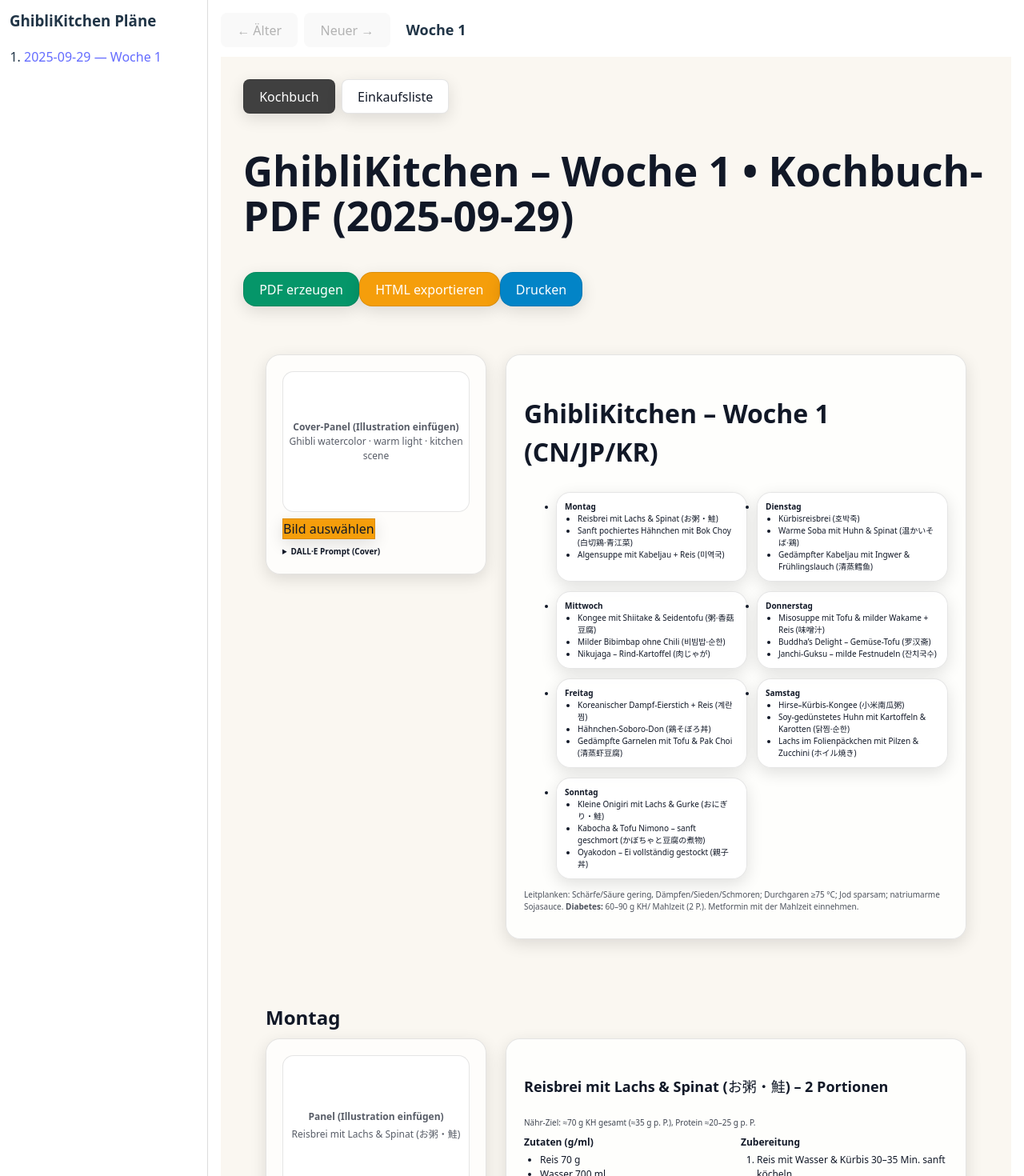
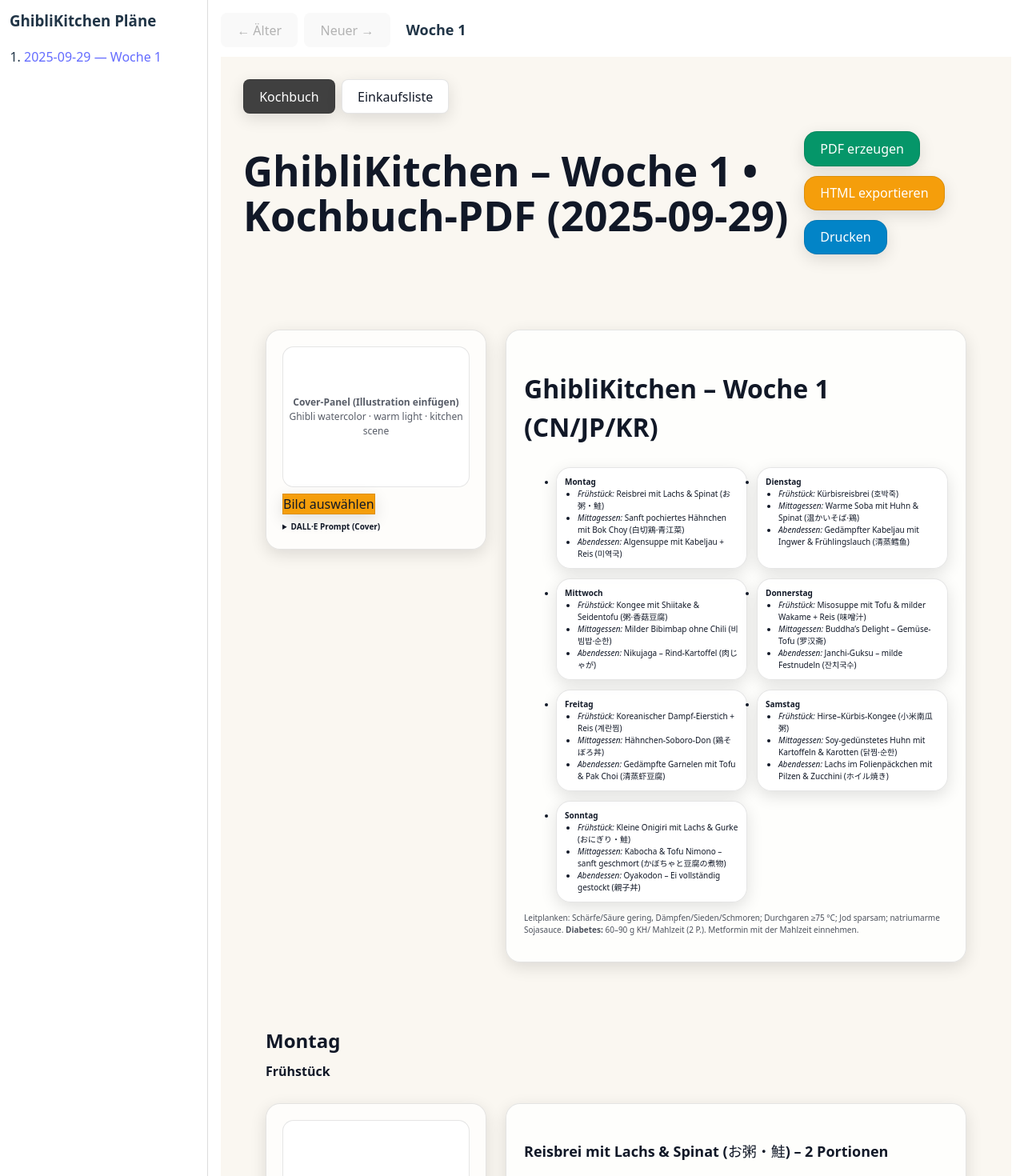
Before and after one commit to aeon022/ghibli-kitchen-viewer, a React (Vite) app: page /#/plan/woche-1-2025-09-29 in a window 1280 px wide. Shown: the top 1470 px of the page at 80% size. Built offline with nearby package versions, Linux system fonts and the light colour scheme.

Commit message:
plan design

```diff
--- a/src/plans/Woche-1-2025-09-29.jsx
+++ b/src/plans/Woche-1-2025-09-29.jsx
@@ -5,10 +5,11 @@
  * GhibliKitchen – Woche 1 (CN/JP/KR) – JSX Edition
  * - Pläne immer .jsx
  * - PDF-Link erscheint nach Erzeugung unter dem Plan
- * - A4 Querformat, höhere Auflösung (html2canvas.scale = 3), .page-Wrapper für saubere Seiten/Pagebreaks
- * - Kochbuch-Tab: Layout-Hinweis NICHT anzeigen (internes Prompt-Template)
- * - Mehr Abstand unter den Action-Knöpfen
+ * - A4 Querformat, leserlich (scale=3, saubere .page-Seiten)
+ * - Kochbuch-Layout-Hinweis NICHT anzeigen (internes Prompt-Template)
+ * - Mehr Abstand unter & zwischen den Action-Knöpfen
  * - Mittag: kein Metformin-Reminder; Einkaufsliste: ohne Metformin-Hinweis im Footer
+ * - Überschriften je Mahlzeit: Frühstück / Mittagessen / Abendessen
  */
 
 export const meta = {
@@ -43,6 +44,8 @@
 }
 const FILE_BASE = `Woche 1 ${formatYMD()}`;
 const isMiddayId = (id = "") => /-m$/.test(id);
+const mealLabel = (id="") =>
+  id.endsWith("-f") ? "Frühstück" : id.endsWith("-m") ? "Mittagessen" : "Abendessen";
 
 /* ---------------- Prompt-Header (intern, nicht im UI) ---------------- */
 const PROMPT_HEADER =
@@ -209,7 +212,7 @@
   { name: "Algen, Brühen & Würze", items: [["Wakame (getrocknet)","9 g"],["Miso hell","20 g"],["Sojasauce natriumarm","150 ml"],["Sesamöl","10 ml"],["Speisestärke","10 g"],["Hühnerfond ungesalzen","800 ml"],["Kombu/Dashi (mild) für Brühen","≈4,6 L"],["Salz (Prisen) & Zucker (opt.)","–"]] },
 ];
 
-/* ---------------- html2pdf Helper (höhere Auflösung + saubere Pagebreaks) ---------------- */
+/* ---------------- html2pdf Helper (robust gegen leere Seiten) ---------------- */
 function useHtml2Pdf() {
   const ensureScript = (src, check) =>
     new Promise((resolve, reject) => {
@@ -226,23 +229,33 @@
       "https://cdn.jsdelivr.net/npm/html2pdf.js@0.10.1/dist/html2pdf.bundle.min.js",
       () => !!window.html2pdf
     );
+
+    // Dimensionen des Elements (für html2canvas)
+    const w = el.scrollWidth || el.clientWidth || 1123;
+    const h = el.scrollHeight || el.clientHeight || 794;
+
     const merged = {
       margin: [24, 28, 24, 28],
       image: { type: "jpeg", quality: 0.97 },
       html2canvas: {
-        scale: 3, // höhere Renderauflösung für Lesbarkeit
+        scale: 3,
         useCORS: true,
         backgroundColor: COLORS.pageBg,
-        foreignObjectRendering: true,
-        preferCanvas: false,
+        foreignObjectRendering: false, // stabiler in Safari/iOS
         letterRendering: true,
+        windowWidth: w,
+        windowHeight: h,
+        scrollX: 0,
+        scrollY: -window.scrollY,
       },
       jsPDF: { unit: "pt", format: "a4", orientation: "landscape" },
-      // Pagebreaks exakt an .page-Container-Grenzen:
-      pagebreak: { mode: ["css","legacy"], before: [".page"], after: [".page"], avoid: [".avoid-break"] },
+      // Nur "after", damit keine leere erste Seite entsteht:
+      pagebreak: { mode: ["css","legacy"], after: [".page"], avoid: [".avoid-break"] },
       ...opt,
     };
-    const worker = window.html2pdf().from(el).set(merged).toPdf();
+
+    const worker = window.html2pdf().from(el).set(merged);
+    await worker.toPdf(); // sicherstellen, dass gerendert wurde
     const blob = await worker.output("blob");
     const url = URL.createObjectURL(blob);
     return { blob, url };
@@ -260,20 +273,20 @@
     borderRadius: 16,
   };
   return (
-    <div className="print:hidden" style={{ color: COLORS.text, marginBottom: 16 }}>
-      <div className="flex items-center justify-between gap-2">
+    <div className="print:hidden" style={{ color: COLORS.text, marginBottom: 24 }}>
+      <div style={{ display:"flex", alignItems:"center", justifyContent:"space-between", gap:12 }}>
         <div>
           <h1 className="text-2xl font-semibold">{title}</h1>
           {!!subtitle && <p className="text-sm" style={{ opacity: .8 }}>{subtitle}</p>}
         </div>
-        <div className="flex flex-wrap gap-2 items-center">
+        <div style={{ display:"flex", flexWrap:"wrap", gap:12, alignItems:"center" }}>
           <button onClick={onPDF} className="px-3 py-1.5 rounded-2xl" style={{ ...btnBase, backgroundColor: COLORS.emerald }}>PDF erzeugen</button>
           <button onClick={onExportHTML} className="px-3 py-1.5 rounded-2xl" style={{ ...btnBase, backgroundColor: COLORS.amber }}>HTML exportieren</button>
           <button onClick={onPrint} className="px-3 py-1.5 rounded-2xl" style={{ ...btnBase, backgroundColor: COLORS.sky }}>Drucken</button>
         </div>
       </div>
-      {/* mehr Abstand UNTER den Knöpfen */}
-      <div style={{ height: 16 }} />
+      {/* Extra-Abstand unter den Knöpfen */}
+      <div style={{ height: 20 }} />
     </div>
   );
 }
@@ -338,9 +351,9 @@
       margin: preset.page.marginPt,
       filename: `${FILE_BASE} – Kochbuch.pdf`,
       image: { type: "jpeg", quality: 0.97 },
-      html2canvas: { scale: 3, useCORS: true, backgroundColor: preset.page.background, foreignObjectRendering: true, preferCanvas: false, letterRendering: true },
+      html2canvas: { scale: 3, useCORS: true, backgroundColor: preset.page.background, foreignObjectRendering: false, letterRendering: true },
       jsPDF: { unit: "pt", format: "a4", orientation: preset.page.orientation },
-      pagebreak: { mode: ["css","legacy"], before: [".page"], after: [".page"], avoid: [".avoid-break"] },
+      pagebreak: { mode: ["css","legacy"], after: [".page"], avoid: [".avoid-break"] },
     };
     const { url } = await pdf.make(el, opt);
     setHrefKB(old => { if (old) URL.revokeObjectURL(old); return url; });
@@ -351,9 +364,9 @@
       margin: preset.listPage.marginPt,
       filename: `${FILE_BASE} – Einkaufsliste.pdf`,
       image: { type: "jpeg", quality: 0.97 },
-      html2canvas: { scale: 3, useCORS: true, backgroundColor: preset.listPage.background, foreignObjectRendering: true, preferCanvas: false, letterRendering: true },
+      html2canvas: { scale: 3, useCORS: true, backgroundColor: preset.listPage.background, foreignObjectRendering: false, letterRendering: true },
       jsPDF: { unit: "pt", format: "a4", orientation: preset.listPage.orientation },
-      pagebreak: { mode: ["css","legacy"], before: [".page"], after: [".page"] },
+      pagebreak: { mode: ["css","legacy"], after: [".page"] },
     };
     const { url } = await pdf.make(el, opt);
     setHrefLI(old => { if (old) URL.revokeObjectURL(old); return url; });
@@ -387,7 +400,7 @@
           <div style={{ maxWidth:1123, margin:"0 auto" }}>
             <TopBar
               title={`GhibliKitchen – Woche 1 • Kochbuch-PDF (${formatYMD()})`}
-              subtitle="" /* Hinweis bewusst ausgeblendet */
+              subtitle=""
               onPDF={makePDF_KB}
               onExportHTML={()=>exportHTML(kbRef.current, `${FILE_BASE} – Kochbuch`, "landscape")}
               onPrint={doPrint}
@@ -430,13 +443,12 @@
                   <main style={{ gridColumn:"span 8 / span 8" }}>
                     <div style={{ ...cardMainStyle }}>
                       <h2 style={{ fontSize:32, fontWeight:600 }}>{DEFAULT_PRESET.layout.title}</h2>
-                      {/* Kein Subtitle im UI */}
                       <ul style={{ display:"grid", gridTemplateColumns:"repeat(2,minmax(0,1fr))", gap:12, marginTop:16, fontSize:10 }}>
                         {DATA.map((d, i)=> (
                           <li key={i} style={{ ...cardMainStyle, padding:10 }}>
                             <div style={{ fontWeight:600 }}>{d.day}</div>
                             <ul style={{ paddingLeft:16, listStyle:"disc" }}>
-                              {d.meals.map((m)=> <li key={m.id}>{m.title}</li>)}
+                              {d.meals.map((m)=> <li key={m.id}><em>{mealLabel(m.id)}:</em> {m.title}</li>)}
                             </ul>
                           </li>
                         ))}
@@ -452,13 +464,18 @@
               </div>
             </div>
 
-            {/* Rezeptseiten – jede Seite in eigener .page für klare Pagebreaks */}
+            {/* Rezeptseiten – jede Seite in eigener .page */}
             {DATA.map((d) => (
               <div className="page" key={d.day}>
                 <div style={{ maxWidth:1123, margin:"0 auto", padding:28 }}>
                   <h3 style={{ fontSize:24, fontWeight:600, marginBottom:8 }}>{d.day}</h3>
                   {d.meals.map((m) => (
                     <div key={m.id} style={{ display:"grid", gridTemplateColumns:"repeat(12,minmax(0,1fr))", gap:24, marginBottom:16 }}>
+                      {/* ÜBERSCHRIFT je Mahlzeit */}
+                      <div style={{ gridColumn:"1 / -1", fontSize:16, fontWeight:700, marginBottom:4 }}>
+                        {mealLabel(m.id)}
+                      </div>
+
                       <aside style={{ gridColumn:"span 4 / span 4" }}>
                         <div style={cardPanelStyle}>
                           <div style={{ ...imageFrameStyle, overflow:"hidden", aspectRatio:"4/3", display:"flex", alignItems:"center", justifyContent:"center" }}>
@@ -487,6 +504,7 @@
                           </details>
                         </div>
                       </aside>
+
                       <main style={{ gridColumn:"span 8 / span 8" }}>
                         <article className="avoid-break" style={cardMainStyle}>
                           <h4 style={{ fontSize:18, fontWeight:600 }}>{m.title} – 2 Portionen</h4>
@@ -622,6 +640,11 @@
       console.assert(show(sampleMidday)  === false, "Midday should NOT show Metformin");
       console.assert(show(sampleEvening) === true, "Evening should show Metformin");
 
+      // Überschriften-Test für mealLabel
+      console.assert(mealLabel("x-f")==="Frühstück", "mealLabel breakfast");
+      console.assert(mealLabel("x-m")==="Mittagessen", "mealLabel lunch");
+      console.assert(mealLabel("x-a")==="Abendessen", "mealLabel dinner");
+
       // Einkaufsliste-Footer darf kein "Metformin" enthalten
       const listFooter = `Hinweise: ${DEFAULT_PRESET.health.gastritis} · ${DEFAULT_PRESET.health.pregnancy}. Diabetes: ${DEFAULT_PRESET.health.diabetesKH2p}.`;
       console.assert(!/Metformin/i.test(listFooter), "Einkaufsliste-Footer must not mention Metformin");
```
